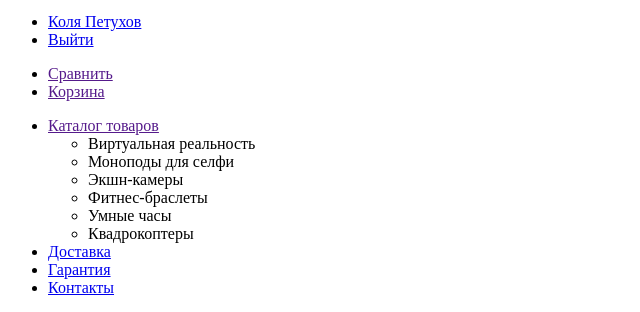
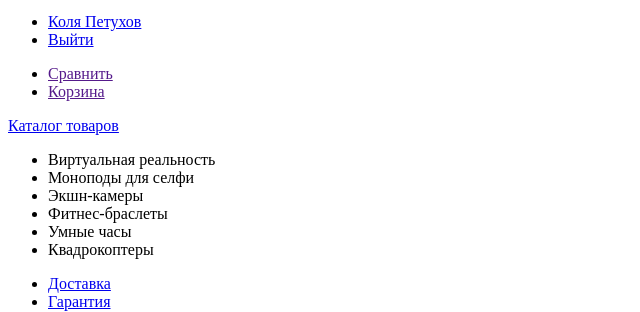
Before and after one commit to htmlacademy-htmlcss/861381-device-33, a plain HTML site: page 2/catalog.html in a window 1280 px wide. Shown: the part 336-648 px from the top of the page, without its empty margins (0-640 px from the left). Drawn offline with Linux system fonts and the light colour scheme.

Commit message:
:heavy_check_mark: Сборка #2

```diff
--- a/2/catalog.html
+++ b/2/catalog.html
@@ -29,19 +29,19 @@
       </ul>
     </div>
     <nav class="main-navigation">
-      <ul class="navigation">
-        <li class="main-navigation__item main-navigation__item--icon "><a href="">Каталог товаров</a>
+      <a class="main-navigation__item main-navigation__item--icon " href="catalog.html">Каталог товаров</a>
       <ul class="catalog-dropdown">
         <li class="catalog-dropdown__item"><a class="catalog-dropdown__link" href=""></a>Виртуальная реальность</li>
         <li class="catalog-dropdown__item"><a class="catalog-dropdown__link" href=""></a>Моноподы для селфи</li>
-            <li class="catalog-dropdown__item"><a class="catalog-dropdown__link" href=""></a>Экшн-камеры </li>
+        <li class="catalog-dropdown__item"><a class="catalog-dropdown__link" href=""></a>Экшн-камеры</li>
         <li class="catalog-dropdown__item"><a class="catalog-dropdown__link" href=""></a>Фитнес-браслеты</li>
         <li class="catalog-dropdown__item"><a class="catalog-dropdown__link" href=""></a>Умные часы</li>
         <li class="catalog-dropdown__item"><a class="catalog-dropdown__link" href=""></a>Квадрокоптеры</li>
       </ul>
-        <li class="navigation__item"><a href="#">Доставка</a></li>
-        <li class="navigation__item"><a href="#">Гарантия</a></li>
-        <li class="navigation__item"><a href="#">Контакты</a></li>
+      <ul class="main-mavigation__services-list">
+        <li class="main-navigation__item"><a href="#">Доставка</a></li>
+        <li class="main-navigation__item"><a href="#">Гарантия</a></li>
+        <li class="main-navigation__item"><a href="#">Контакты</a></li>
       </ul>
     </nav>
   </header>
```
Also changed, not shown: 2/index.html (+2 -2 lines). Lines whose indentation alone changed are shown as unchanged.
